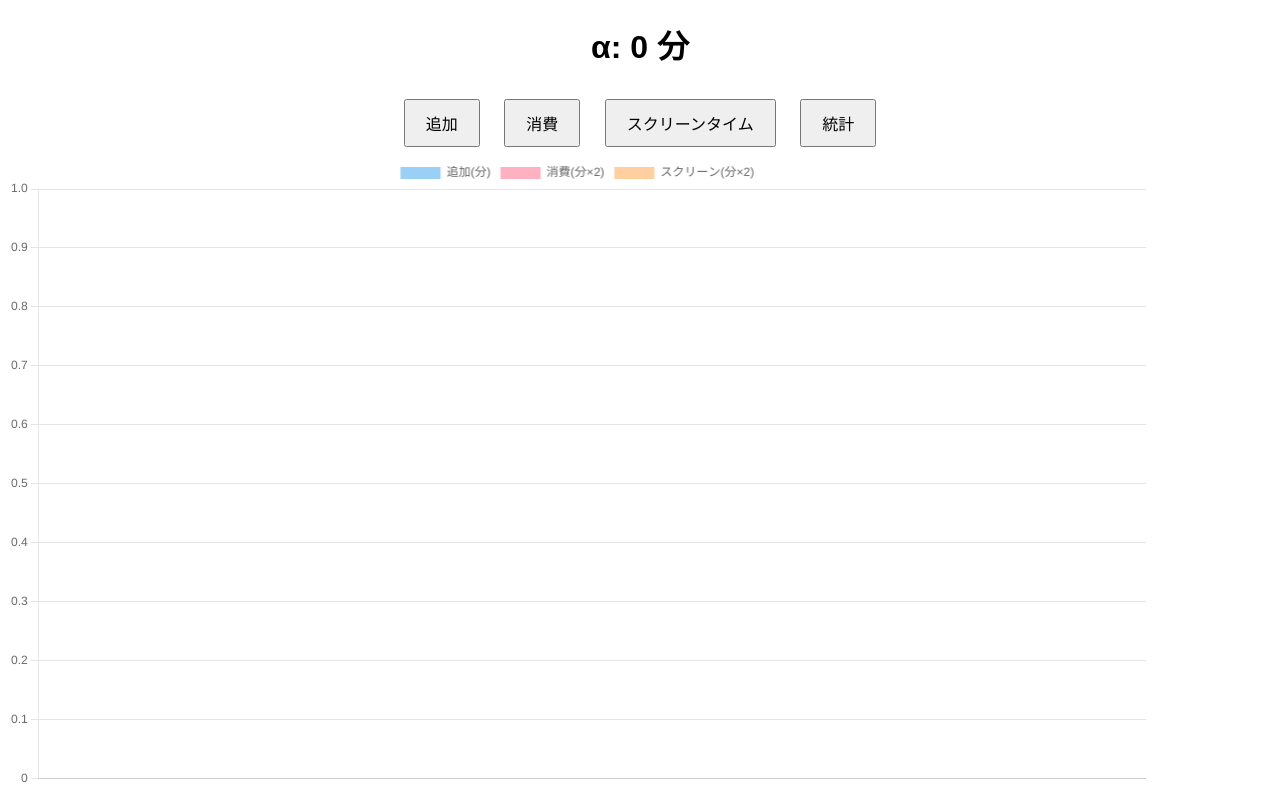
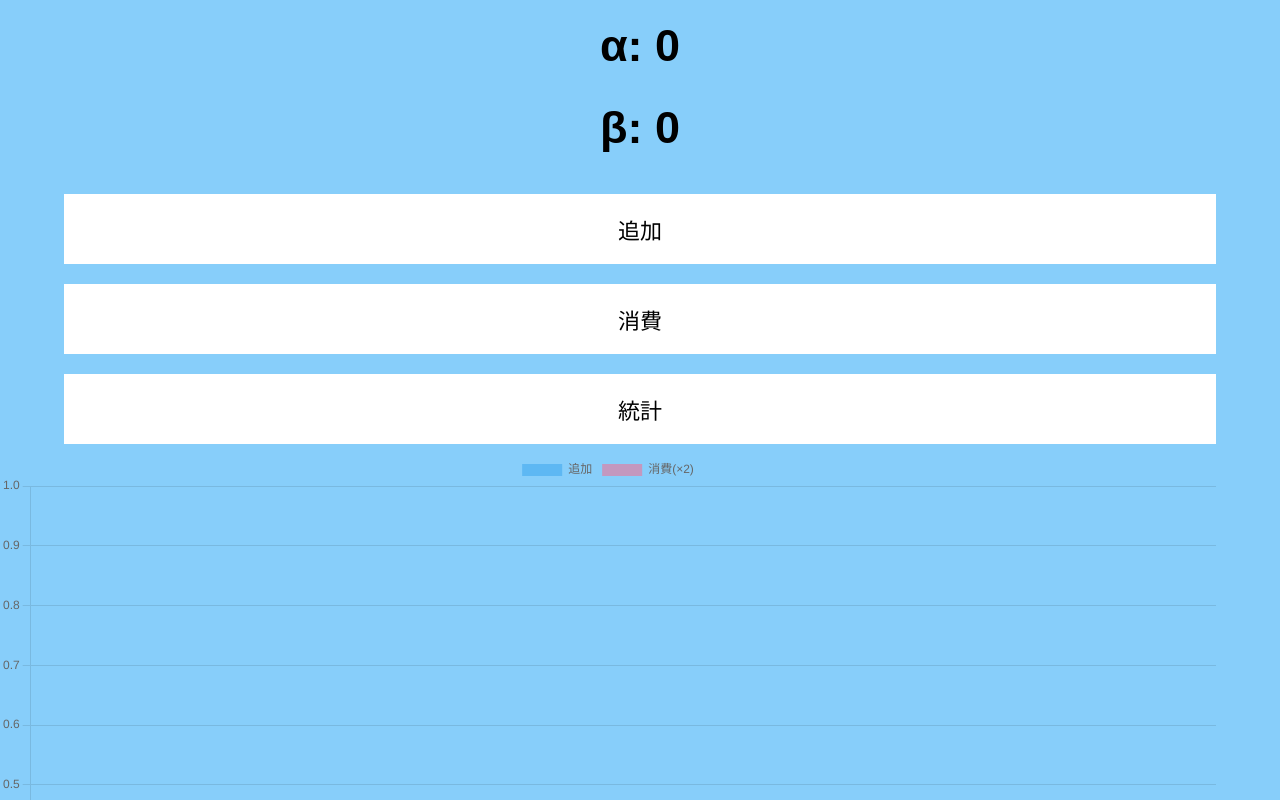
Before and after one commit to Meloetta874/DraIMBRAOMELO-alpha-app, a plain HTML site: page index.html in a window 1280 px wide. Both pictures are taken after a click on the button "統計". Shown: the top 800 px of the page. Drawn offline with nearby package versions, Linux system fonts and the light colour scheme.

Commit message:
Refactor index.html for point management application

```diff
--- a/index.html
+++ b/index.html
@@ -2,24 +2,55 @@
 <html>
 <head>
 <meta charset="UTF-8">
-<title>α管理アプリ</title>
+<title>ポイント管理</title>
 
 <script src="https://cdn.jsdelivr.net/npm/chart.js"></script>
 
 <style>
-body { font-family: sans-serif; text-align: center; }
-button { margin: 10px; padding: 10px 20px; font-size: 16px; }
-#graph { max-width: 90%; }
+body {
+  background: #87CEFA;
+  font-family: sans-serif;
+  text-align: center;
+  margin: 0;
+}
+
+h1 {
+  font-size: 45px;
+  margin-top: 20px;
+}
+
+.value {
+  font-size: 60px;
+  margin: 10px;
+}
+
+/* αの色変化 */
+.negative {
+  color: red;
+}
+
+button {
+  width: 90%;
+  height: 70px;
+  font-size: 22px;
+  margin: 10px;
+  border: none;
+  background: white;
+}
+
+canvas {
+  max-width: 95%;
+}
 </style>
 </head>
 
 <body>
 
-<h1>α: <span id="alpha">0</span> 分</h1>
+<h1>α: <span id="alpha">0</span></h1>
+<h1>β: <span id="beta">0</span></h1>
 
 <button onclick="add()">追加</button>
 <button onclick="consume()">消費</button>
-<button onclick="screenTime()">スクリーンタイム</button>
 <button onclick="showStats()">統計</button>
 
 <canvas id="graph"></canvas>
@@ -27,6 +58,7 @@ button { margin: 10px; padding: 10px 20px; font-size: 16px; }
 <script>
 let data = JSON.parse(localStorage.getItem("data")) || {
   alpha: 0,
+  beta: 0,
   logs: {}
 };
 
@@ -43,29 +75,43 @@ function todayKey() {
 function ensureToday() {
   const key = todayKey();
   if (!data.logs[key]) {
-    data.logs[key] = { add:0, consume:0, screen:0 };
+    data.logs[key] = { add:0, consume:0 };
   }
   return key;
 }
 
 function updateUI() {
-  document.getElementById("alpha").textContent = data.alpha;
+  const alphaEl = document.getElementById("alpha");
+  alphaEl.textContent = data.alpha;
+
+  // マイナスなら赤
+  if (data.alpha < 0) {
+    alphaEl.classList.add("negative");
+  } else {
+    alphaEl.classList.remove("negative");
+  }
+
+  document.getElementById("beta").textContent = data.beta;
 }
 
+// 追加
 function add() {
-  const val = parseInt(prompt("追加する分数"));
+  const val = parseInt(prompt("追加する値"));
   if (!val || val <= 0) return;
 
   const key = ensureToday();
+
   data.alpha += val;
+  data.beta += val;
   data.logs[key].add += val;
 
   save();
   updateUI();
 }
 
+// 消費
 function consume() {
-  const val = parseInt(prompt("消費する分数"));
+  const val = parseInt(prompt("消費する値"));
   if (!val || val <= 0) return;
 
   const cost = val * 2;
@@ -78,34 +124,19 @@ function consume() {
   updateUI();
 }
 
-function screenTime() {
-  const val = parseInt(prompt("スクリーンタイム（分）"));
-  if (!val || val <= 0) return;
-
-  const cost = val * 2;
-  const key = ensureToday();
-
-  data.alpha -= cost;
-  data.logs[key].screen += cost;
-
-  save();
-  updateUI();
-}
-
+// 統計
 function showStats() {
   const labels = Object.keys(data.logs);
   const adds = labels.map(d => data.logs[d].add);
   const consumes = labels.map(d => data.logs[d].consume);
-  const screens = labels.map(d => data.logs[d].screen);
 
   new Chart(document.getElementById("graph"), {
     type: 'bar',
     data: {
       labels: labels,
       datasets: [
-        { label: '追加(分)', data: adds },
-        { label: '消費(分×2)', data: consumes },
-        { label: 'スクリーン(分×2)', data: screens }
+        { label: '追加', data: adds },
+        { label: '消費(×2)', data: consumes }
       ]
     }
   });
```
